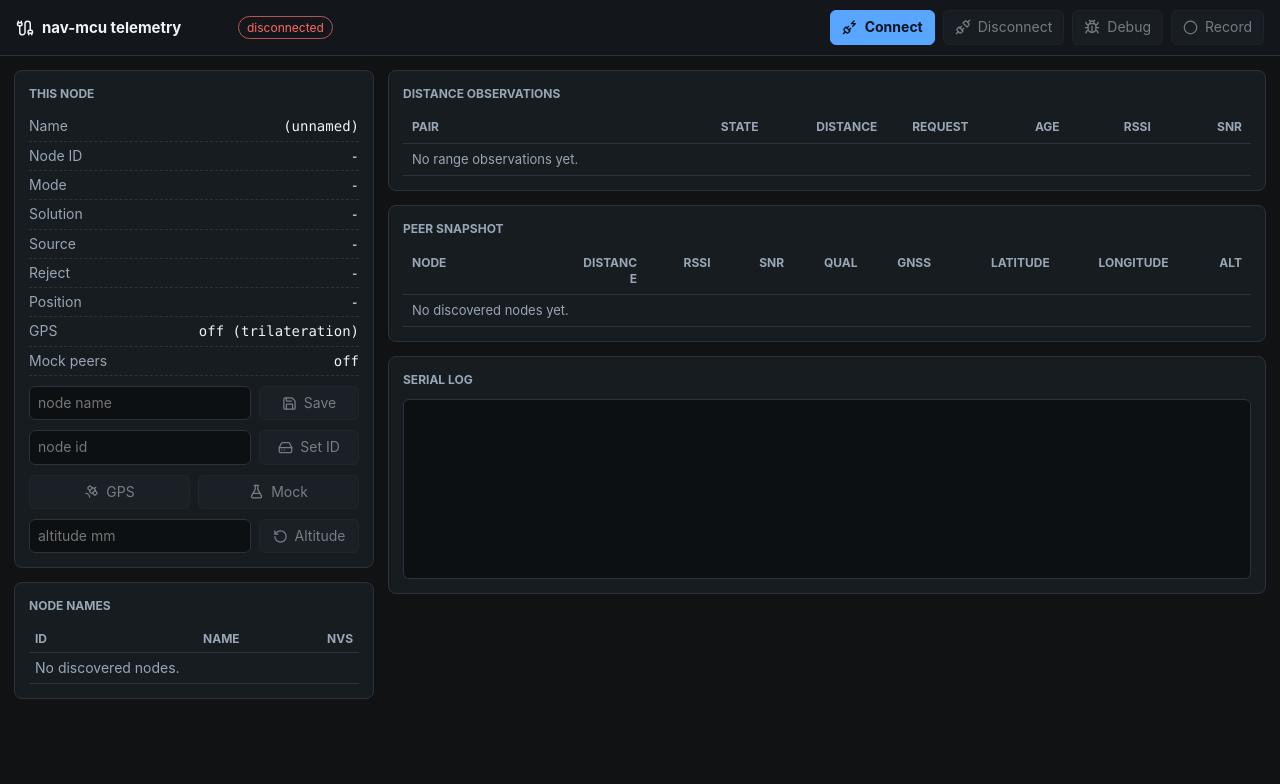
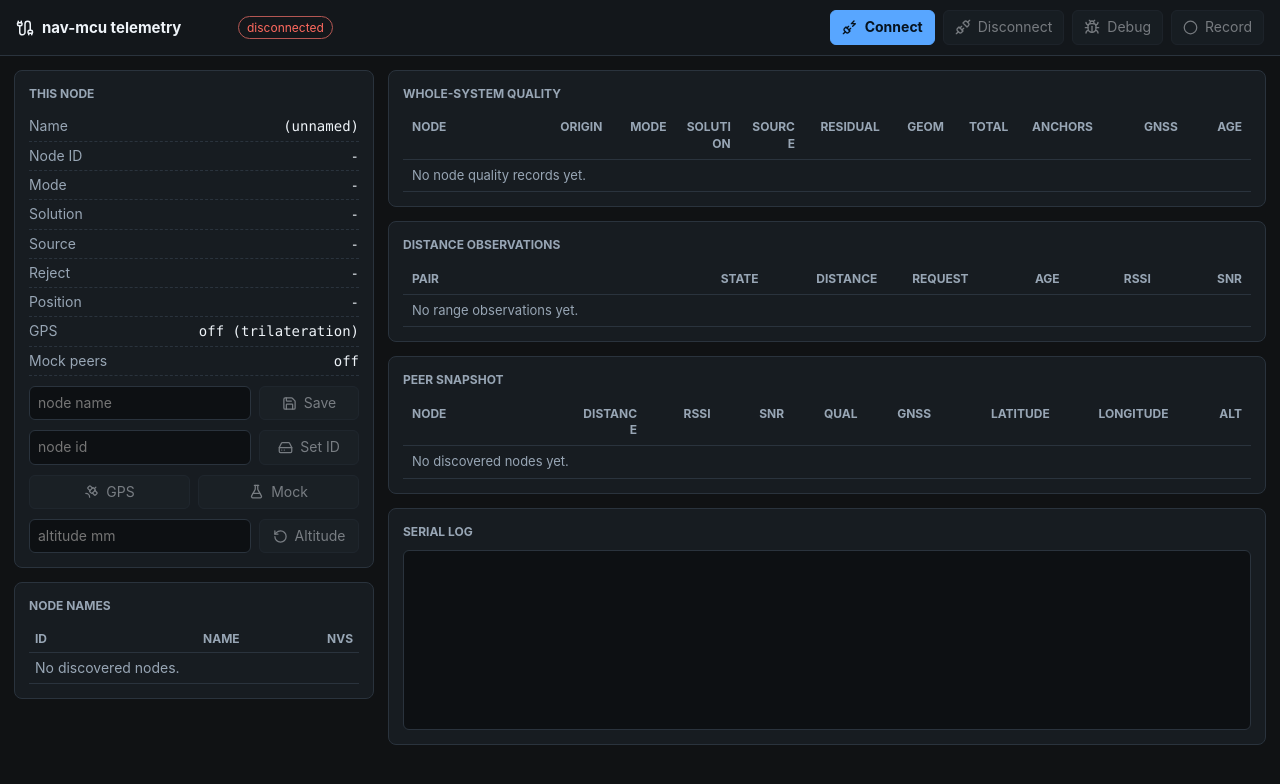
Before and after one commit to Zelefin/mcu-nav, a React (Vite) app in the folder telemetry-ui/: page / in a window 1280 px wide. Shown: the top 784 px of the page. Built offline with nearby package versions, Linux system fonts and the light colour scheme.

Commit message:
Add node quality view

```diff
--- a/telemetry-ui/src/App.tsx
+++ b/telemetry-ui/src/App.tsx
@@ -55,6 +55,11 @@ interface SerialLogEntry {
   bad?: boolean;
 }
 
+interface QualityObservation {
+  record: NodeQualityRecord;
+  receivedAt: number;
+}
+
 type ConnectionStatus = "disconnected" | "connecting" | "connected";
 
 export function App() {
@@ -66,6 +71,7 @@ export function App() {
   const [nodeNames, setNodeNames] = useState<Record<string, string>>(() => loadNodeNames());
   const [discovered, setDiscovered] = useState<Set<number>>(() => new Set());
   const [observations, setObservations] = useState<Map<string, Observation>>(() => new Map());
+  const [nodeQualities, setNodeQualities] = useState<Map<number, QualityObservation>>(() => new Map());
   const [serialLog, setSerialLog] = useState<SerialLogEntry[]>([]);
   const [firmwareBuild, setFirmwareBuild] = useState("");
   const [debugEnabled, setDebugEnabled] = useState(false);
@@ -262,6 +268,18 @@ export function App() {
     [recordObservation],
   );
 
+  const ingestNodeQuality = useCallback(
+    (record: NodeQualityRecord) => {
+      discoverNodes([record.node_id, ...(record.data.anchor_ids ?? [])]);
+      setNodeQualities((current) => {
+        const next = new Map(current);
+        next.set(record.node_id, { record, receivedAt: Date.now() });
+        return next;
+      });
+    },
+    [discoverNodes],
+  );
+
   const ingestRecord = useCallback(
     (record: CaptureDataRecord, rangeFromText?: RangeRecord) => {
       if (record.type === "snapshot") {
@@ -273,7 +291,7 @@ export function App() {
         return;
       }
       if (record.type === "node_quality") {
-        ingestNodeQuality(record, discoverNodes);
+        ingestNodeQuality(record);
         return;
       }
       if (record.type === "log") {
@@ -283,7 +301,7 @@ export function App() {
         if (rangeFromText) ingestRange(rangeFromText);
       }
     },
-    [addLog, discoverNodes, ingestRange, ingestSnapshot],
+    [addLog, ingestNodeQuality, ingestRange, ingestSnapshot],
   );
 
   const appendCaptureRecord = useCallback(
@@ -433,6 +451,11 @@ export function App() {
     }
     return Array.from(rows.values()).sort((a, b) => a.aId - b.aId || a.bId - b.bId);
   }, [discoveredIds, observations]);
+
+  const qualityRows = useMemo(
+    () => Array.from(nodeQualities.values()).sort((a, b) => a.record.node_id - b.record.node_id),
+    [nodeQualities],
+  );
 
   const saveCurrentName = () => {
     const clean = cleanName(nameDraft);
@@ -664,6 +687,80 @@ export function App() {
 
         <section className="main-column">
           <section className="panel">
+            <h2>Whole-System Quality</h2>
+            <table className="data-table quality-table">
+              <thead>
+                <tr>
+                  <th>Node</th>
+                  <th>Origin</th>
+                  <th>Mode</th>
+                  <th>Solution</th>
+                  <th>Source</th>
+                  <th>Residual</th>
+                  <th>Geom</th>
+                  <th>Total</th>
+                  <th>Anchors</th>
+                  <th>GNSS</th>
+                  <th>Age</th>
+                </tr>
+              </thead>
+              <tbody>
+                {qualityRows.length === 0 ? (
+                  <tr>
+                    <td colSpan={11} className="empty-cell">
+                      No node quality records yet.
+                    </td>
+                  </tr>
+                ) : (
+                  qualityRows.map(({ record, receivedAt }) => {
+                    const freshnessMs = (record.age_ms ?? 0) + Math.max(0, now - receivedAt);
+                    const weak = isWeakQuality(record);
+                    const stale = freshnessMs > 5000;
+                    return (
+                      <tr
+                        key={record.node_id}
+                        className={[stale ? "stale-row" : "", weak ? "weak-row" : ""].filter(Boolean).join(" ")}
+                      >
+                        <td data-label="Node" className="text-cell">
+                          {labelFor(record.node_id)} #{record.node_id}
+                        </td>
+                        <td data-label="Origin">{record.origin}</td>
+                        <td data-label="Mode" className="mono">
+                          {record.data.nav_mode ?? DASH}
+                        </td>
+                        <td data-label="Solution" className={solutionClass(record)}>
+                          {record.data.solution_status ?? DASH}
+                        </td>
+                        <td data-label="Source" className="mono">
+                          {record.data.solution_source ?? DASH}
+                        </td>
+                        <td data-label="Residual" className="mono num">
+                          {formatMeters(record.data.residual_rms_m)}
+                        </td>
+                        <td data-label="Geom" className={`mono num ${scoreClass(record.data.geometry_score)}`}>
+                          {formatQuality(record.data.geometry_score)}
+                        </td>
+                        <td data-label="Total" className={`mono num ${scoreClass(record.data.total_quality)}`}>
+                          {formatQuality(record.data.total_quality)}
+                        </td>
+                        <td data-label="Anchors" className="mono">
+                          {formatAnchors(record)}
+                        </td>
+                        <td data-label="GNSS" className="mono">
+                          {formatGnss(record)}
+                        </td>
+                        <td data-label="Age" className={`mono num ${stale ? "warn" : ""}`}>
+                          {formatAge(freshnessMs)}
+                        </td>
+                      </tr>
+                    );
+                  })
+                )}
+              </tbody>
+            </table>
+          </section>
+
+          <section className="panel">
             <h2>Distance Observations</h2>
             <table className="data-table distance-table">
               <thead>
@@ -856,10 +953,6 @@ async function readLoop(
   }
 }
 
-function ingestNodeQuality(record: NodeQualityRecord, discoverNodes: (ids: Array<number | null | undefined>) => void) {
-  discoverNodes([record.node_id, ...(record.data.anchor_ids ?? [])]);
-}
-
 function loadNodeNames(): Record<string, string> {
   try {
     const parsed = JSON.parse(localStorage.getItem(NODE_NAMES_KEY) || "{}") as unknown;
@@ -907,6 +1000,10 @@ function formatMetersFromMm(mm: unknown): string {
   return hasNumber(mm) ? `${(mm / 1000).toFixed(2)} m` : DASH;
 }
 
+function formatMeters(meters: unknown): string {
+  return hasNumber(meters) ? `${meters.toFixed(2)} m` : DASH;
+}
+
 function formatSigned(value: unknown, digits = 0): string {
   return hasNumber(value) ? value.toFixed(digits) : DASH;
 }
@@ -936,3 +1033,45 @@ function stateClass(state: Observation["state"] | "stale"): string {
   if (state === "stale" || state === "missing") return "warn";
   return "bad";
 }
+
+function isWeakQuality(record: NodeQualityRecord): boolean {
+  const data = record.data;
+  return (
+    (hasNumber(data.total_quality) && data.total_quality < 0.5) ||
+    (hasNumber(data.geometry_score) && data.geometry_score < 0.4) ||
+    (hasNumber(data.num_anchors) && data.num_anchors < 3) ||
+    data.solution_source === "NONE" ||
+    data.solution_status === "REJECTED"
+  );
+}
+
+function scoreClass(value: unknown): string {
+  if (!hasNumber(value)) return "";
+  if (value < 0.4) return "bad";
+  if (value < 0.7) return "warn";
+  return "ok";
+}
+
+function solutionClass(record: NodeQualityRecord): string {
+  if (record.data.solution_status === "REJECTED" || record.data.solution_source === "NONE") return "bad";
+  if (isWeakQuality(record)) return "warn";
+  return "ok";
+}
+
+function formatAnchors(record: NodeQualityRecord): string {
+  const count = record.data.num_anchors;
+  const ids = record.data.anchor_ids ?? [];
+  const suffix = ids.length ? ` [${ids.join(",")}]` : "";
+  return hasNumber(count) ? `${count}${suffix}` : DASH;
+}
+
+function formatGnss(record: NodeQualityRecord): string {
+  const parts = [
+    record.data.fix_type ?? "NONE",
+    hasNumber(record.data.satellites) ? `${record.data.satellites} sat` : "",
+    hasNumber(record.data.hdop_centi) ? `hdop ${(record.data.hdop_centi / 100).toFixed(2)}` : "",
+    hasNumber(record.data.hacc_mm) ? `h ${Math.round(record.data.hacc_mm / 1000)}m` : "",
+    hasNumber(record.data.vacc_mm) ? `v ${Math.round(record.data.vacc_mm / 1000)}m` : "",
+  ].filter(Boolean);
+  return parts.length ? parts.join(" ") : DASH;
+}
--- a/telemetry-ui/src/styles.css
+++ b/telemetry-ui/src/styles.css
@@ -360,8 +360,26 @@ th {
   width: 14%;
 }
 
+.quality-table th:nth-child(1),
+.quality-table td:nth-child(1) {
+  width: 17%;
+}
+
+.quality-table th:nth-child(6),
+.quality-table td:nth-child(6),
+.quality-table th:nth-child(9),
+.quality-table td:nth-child(9),
+.quality-table th:nth-child(10),
+.quality-table td:nth-child(10) {
+  width: 10%;
+}
+
 .stale-row {
   opacity: 0.52;
+}
+
+.weak-row {
+  background: color-mix(in srgb, var(--warn) 8%, transparent);
 }
 
 .ok {
```
